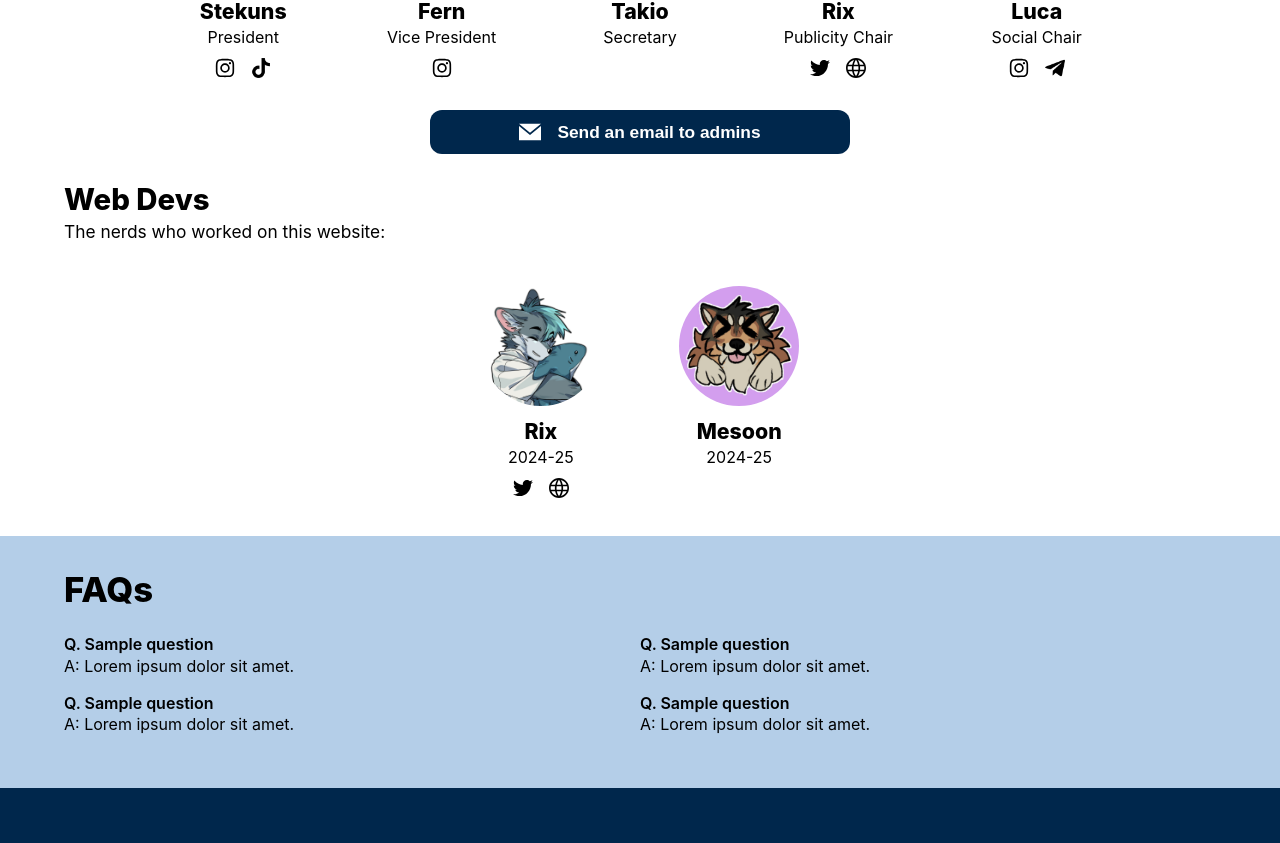
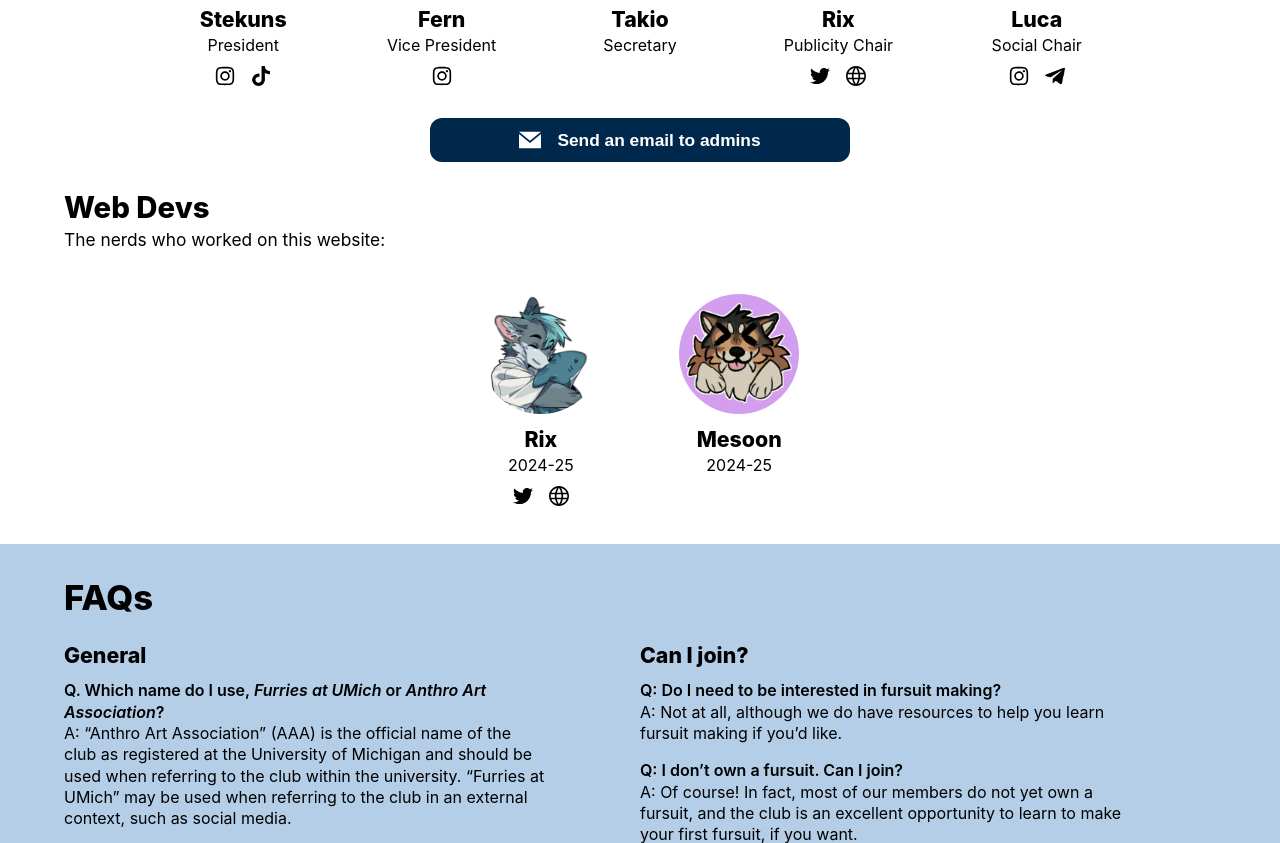
Before and after one commit to sgl33/umich-aaa-website, a React (Create React App) app: page / in a window 1280 px wide. Shown: the part 3605-4448 px from the top of the page. Before the commit the page ends 4397 px from the top, so only its background shows below. Built offline with nearby package versions, Linux system fonts and the light colour scheme.

Commit message:
Add FAQs

```diff
--- a/src/FAQs/FAQs.css
+++ b/src/FAQs/FAQs.css
@@ -16,3 +16,6 @@
 .faq-answer {
     margin-bottom: 0;
 }
+h3 {
+    margin-bottom: 12px;
+}
--- a/src/FAQs/FAQsView.tsx
+++ b/src/FAQs/FAQsView.tsx
@@ -10,43 +10,118 @@ export default function FAQsView(): JSX.Element {
 
                 <div className={isMobile ? "view-content-2-col-mobile" : "view-content-2-col-equal"}>
                     <div className="view-content-block">
-                    <div className="faq-content-container">
+                        <div className="faq-content-container">
+                            <h3>General</h3>
                             <div className="faq-item-container">
                                 <p className="faq-question">
-                                    Q. Sample question
+                                    Q. Which name do I use, <i>Furries at UMich</i> or <i>Anthro Art Association</i>?
                                 </p>
                                 <p className="faq-answer">
-                                    A: Lorem ipsum dolor sit amet.
+                                    A: “Anthro Art Association” (AAA) is the official name of the club as registered at the University of Michigan and should be used when referring to the club within the university. “Furries at UMich” may be used when referring to the club in an external context, such as social media.
                                 </p>
                             </div>
                             <div className="faq-item-container">
                                 <p className="faq-question">
-                                    Q. Sample question
+                                    Q: I am an aspiring fursuit maker. What resources does the club have?
                                 </p>
                                 <p className="faq-answer">
-                                    A: Lorem ipsum dolor sit amet.
+                                    A: We have a variety of basic tools available to us: a sewing machine, a variety of threads and needles, scissors and a seam ripper, and lots of foam, but the biggest resource that we can offer are members who are experienced in the craft! Please note that we do not have the budget to provide more project-specific consumables like fur or other fabric.
                                 </p>
                             </div>
+                            <div className="faq-item-container">
+                                <p className="faq-question">
+                                    Q: I would like to support your club, what can I do?
+                                </p>
+                                <p className="faq-answer">
+                                    A: Thank you for your interest in supporting us! We are prohibited from accepting any monetary donations as a voluntary student organization (VSO), but we would be happy to explore other ways you can contribute. Whether it's through offering mentorship, sharing your expertise, or helping us connect with resources, your support would be greatly appreciated. Please <a href="mailto:anthroartassociation@gmail.com" target="_blank">send us an email</a>!
+                                </p>
+                            </div>
+                            <h3>Requirements</h3>
+                            <div className="faq-item-container">
+                                <p className="faq-question">
+                                    Q: How much of a commitment is the club?
+                                </p>
+                                <p className="faq-answer">
+                                    A: It's as much of a commitment as you want it to be! Attendance is not required; if the vibe of the club meetings isn't really your thing, you can use our meetings or <a href="https://discord.gg/TteNpmmj" target="_blank">Discord server</a> as an avenue to meet more furs.
+                                </p>
+                            </div>
+                            <div className="faq-item-container">
+                                <p className="faq-question">
+                                    Q: Are there any club dues?
+                                </p>
+                                <p className="faq-answer">
+                                    A: No, we do not collect dues from our members.
+                                </p>
+                            </div>
+
                         </div>
                     </div>
                     <div className="view-content-block">
                         <div className="faq-content-container">
+                            {/* Can I join? */}
+                            <h3>Can I join?</h3>
                             <div className="faq-item-container">
                                 <p className="faq-question">
-                                    Q. Sample question
+                                    Q: Do I need to be interested in fursuit making?
                                 </p>
                                 <p className="faq-answer">
-                                    A: Lorem ipsum dolor sit amet.
+                                    A: Not at all, although we do have resources to help you learn fursuit making if you’d like.
                                 </p>
                             </div>
                             <div className="faq-item-container">
                                 <p className="faq-question">
-                                    Q. Sample question
+                                    Q: I don’t own a fursuit. Can I join?
                                 </p>
                                 <p className="faq-answer">
-                                    A: Lorem ipsum dolor sit amet.
+                                    A: Of course! In fact, most of our members do not yet own a fursuit, and the club is an excellent opportunity to learn to make your first fursuit, if you want.
                                 </p>
                             </div>
+                            <div className="faq-item-container">
+                                <p className="faq-question">
+                                    Q: I am not a furry. Can I join?
+                                </p>
+                                <p className="faq-answer">
+                                    A: Yes! We are committed to diversity and inclusion, and everyone who embraces and supports these values is welcome.
+
+                                </p>
+                            </div>
+
+                            {/* Join */}
+                            <h3>Join</h3>
+                            <div className="faq-item-container">
+                                <p className="faq-question">
+                                    Q: Is there an application process to join?
+                                </p>
+                                <p className="faq-answer">
+                                    A: No, anyone can join by simply joining the <a href="https://discord.gg/TteNpmmj" target="_blank">Discord server</a> and/or contacting the admins.
+                                </p>
+                            </div>
+                            <div className="faq-item-container">
+                                <p className="faq-question">
+                                    Q: Do I need to join the Discord server or follow AAA social media?
+                                </p>
+                                <p className="faq-answer">
+                                    A: We highly encourage you to join our online community so that you can interact with other furries on campus, but you can still find and attend our meetings by checking our website periodically or subscribing to <a href="https://calendar.google.com/calendar/u/1?cid=Y185YjdlNTcxZmYwNzk0NzI2MjgzYzI4NTE5MzUzOWIwZDAzNWYzMGIwNmEyMTJiM2ZhYjlmZTNmMjQ3NzE5Zjc0QGdyb3VwLmNhbGVuZGFyLmdvb2dsZS5jb20" target="_blank">our calendar</a>. Please note that plans may change at the last minute, however.
+                                </p>
+                            </div>
+                            <div className="faq-item-container">
+                                <p className="faq-question">
+                                    Q: Do I need to register on Maize Pages?
+                                </p>
+                                <p className="faq-answer">
+                                    A: No, but you are welcome to if you’d like.
+                                </p>
+                            </div>
+                            <div className="faq-item-container">
+                                <p className="faq-question">
+                                    Q: I’m not a current student at the Ann Arbor campus, why do I need to contact the admins to join?
+                                </p>
+                                <p className="faq-answer">
+                                    A: As a registered student organization (RSO) funded by the University of Michigan, we are required to ensure that at least 51% of our roster consists of current students. We ask that you contact us first so that we can continue to comply with this requirement.
+                                </p>
+                            </div>
+
+
                         </div>
                     </div>
                 </div>
```
